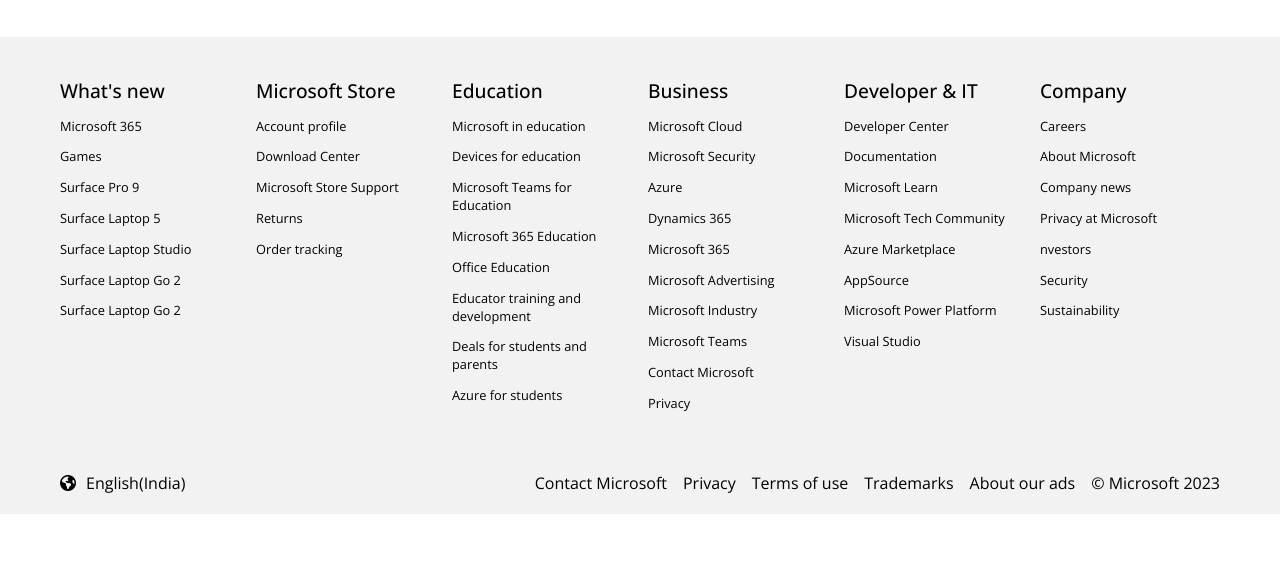
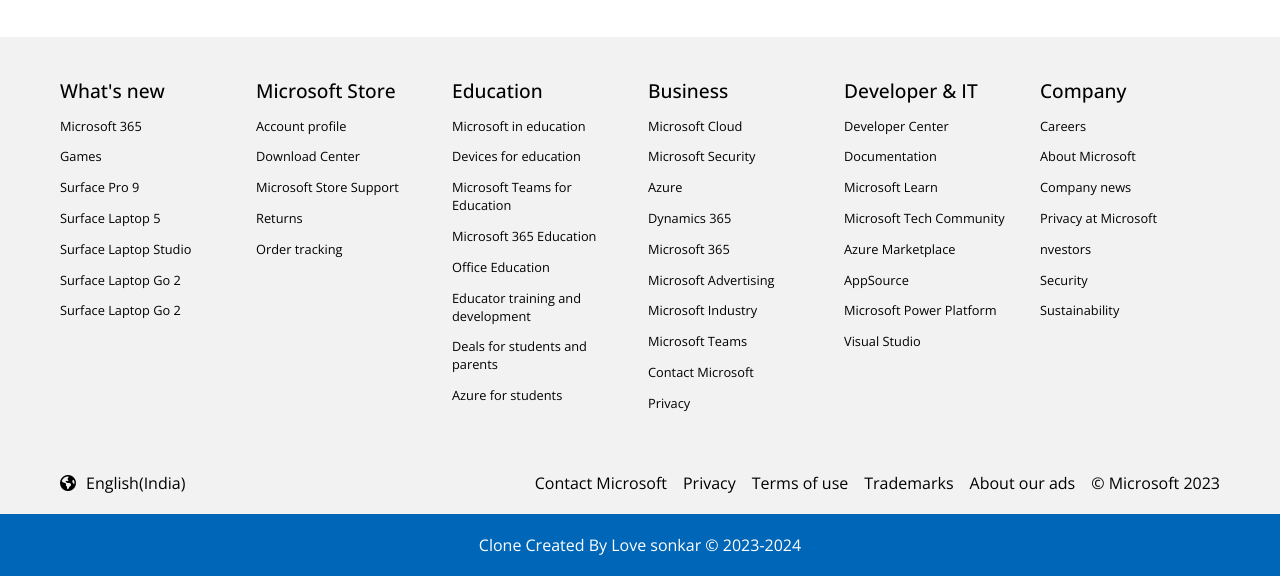
Before and after one commit to love-sonkar/microsoft-webclone, a plain HTML site: page index.html in a window 1280 px wide. Shown: the part 2856-3432 px from the top of the page. Before the commit the page ends 3370 px from the top, so only its background shows below. Drawn offline with nearby package versions, Linux system fonts and the light colour scheme.

Commit message:
added copyright

```diff
--- a/index.html
+++ b/index.html
@@ -382,5 +382,9 @@
         </div>
       </div>
     </div>
+
+    <div class="copyright flex align-center">
+      <p>Clone Created By Love sonkar &copy; 2023-2024</p>
+    </div>
   </body>
 </html>
--- a/style.css
+++ b/style.css
@@ -350,6 +350,18 @@ img {
   list-style: none;
 }
 
+/* styling in copyright  */
+.copyright {
+  justify-content: center;
+  padding: 20px;
+  background: #0067b8;
+}
+
+.copyright p {
+  font-size: 1rem;
+  color: white;
+}
+
 /* media query 768 px */
 
 @media screen and (max-width: 768px) {
@@ -433,6 +445,10 @@ img {
   .endrow {
     flex-direction: column;
   }
+  /* styling in copyright  */
+  .copyright p {
+    font-size: 0.8rem;
+  }
 }
 
 @media screen and (max-width: 468px) {
```
